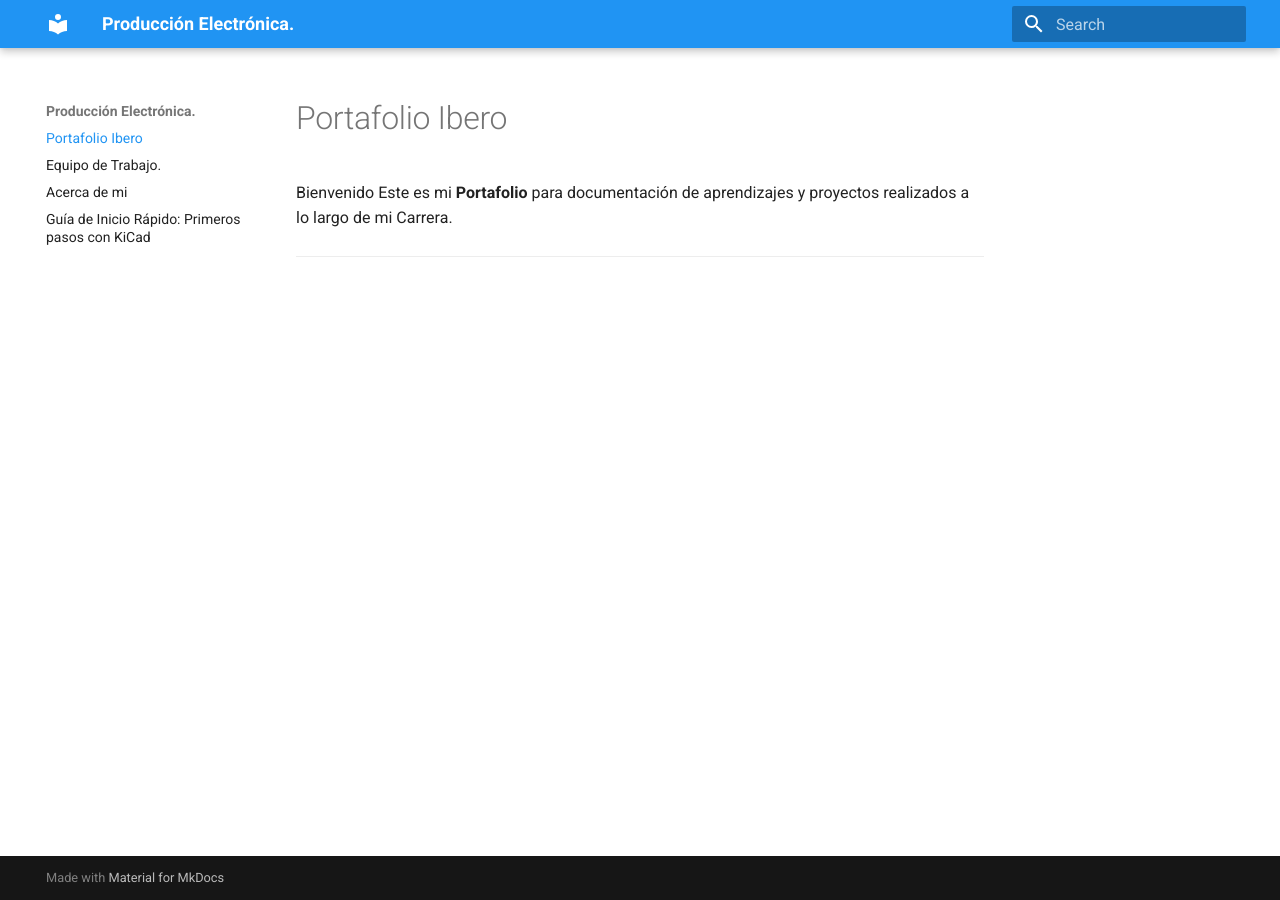
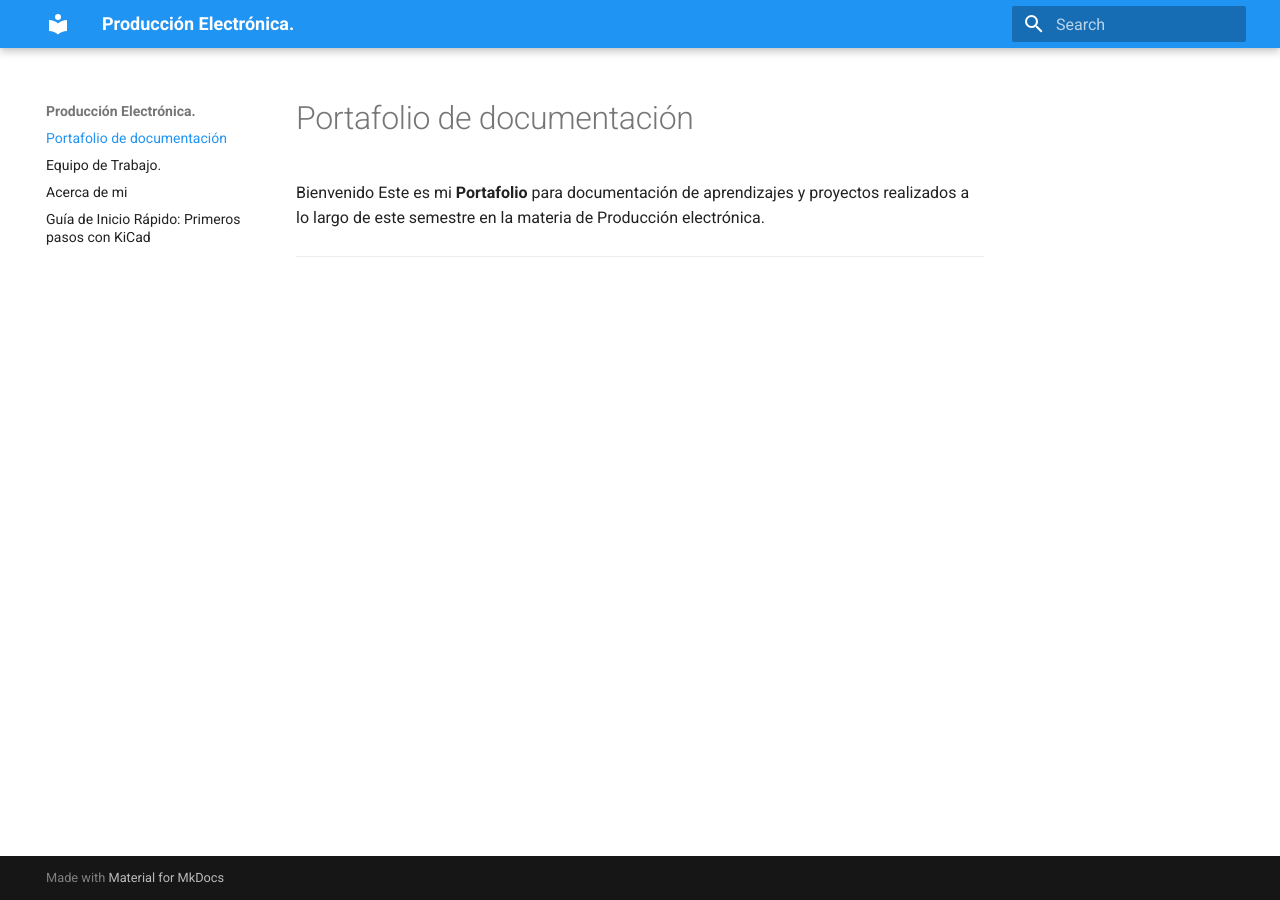
Before and after one commit to Joy-2307/Producci-n-Electr-nica-JIGR, an MkDocs documentation site: the page built from docs/index.md, in a window 1280 px wide. Built offline with MkDocs 1.6.1 and Material for MkDocs 9.7.7, drawn with Linux system fonts in a browser that asks for light colours.

Commit message:
Update index.md

```diff
--- a/docs/index.md
+++ b/docs/index.md
@@ -1,5 +1,5 @@
-# Portafolio Ibero
+# Portafolio de documentación
 
 Bienvenido
-Este es mi **Portafolio** para documentación de aprendizajes y proyectos realizados a lo largo de mi Carrera.
+Este es mi **Portafolio** para documentación de aprendizajes y proyectos realizados a lo largo de este semestre en la materia de Producción electrónica.
 ---
```
